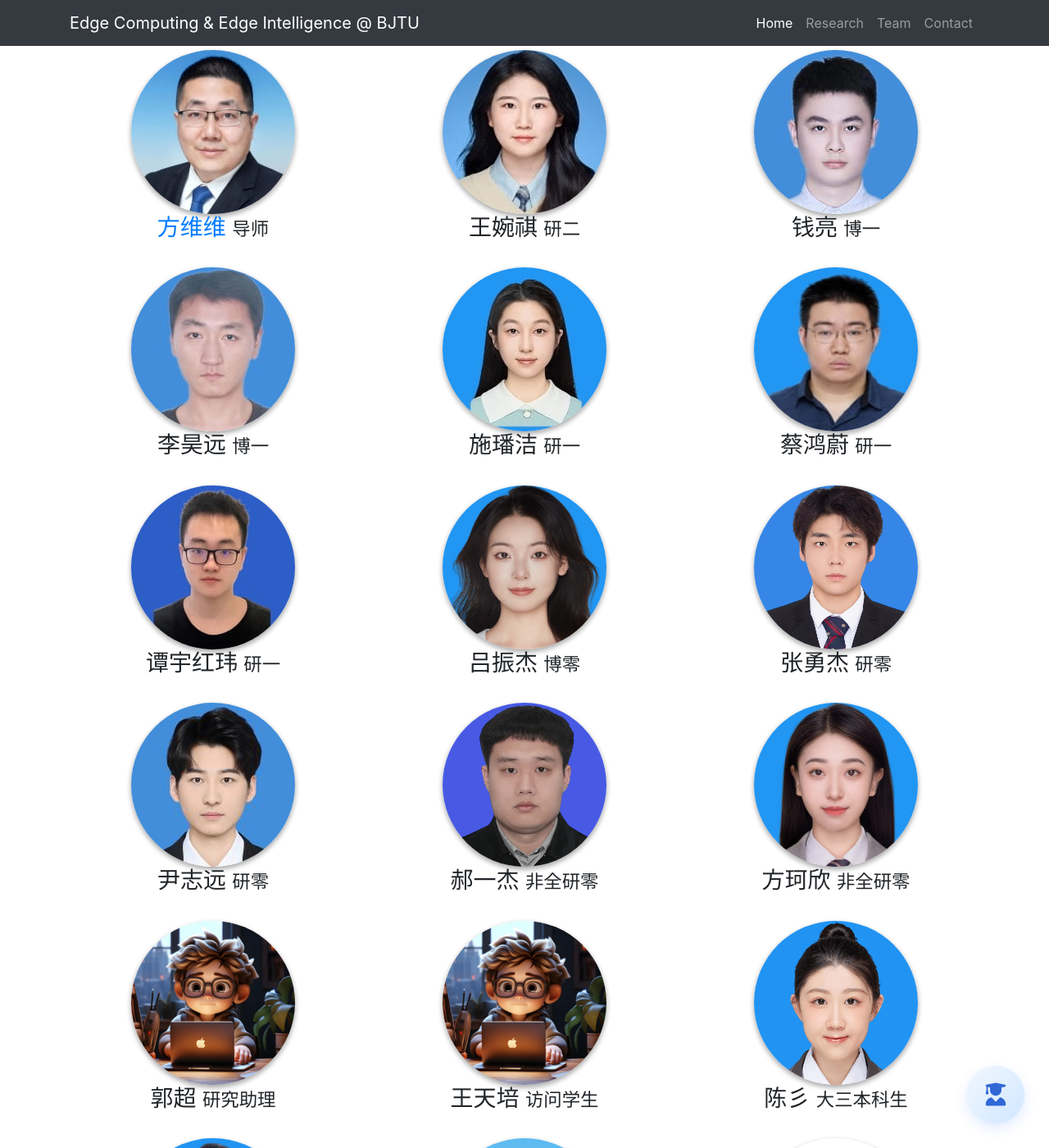
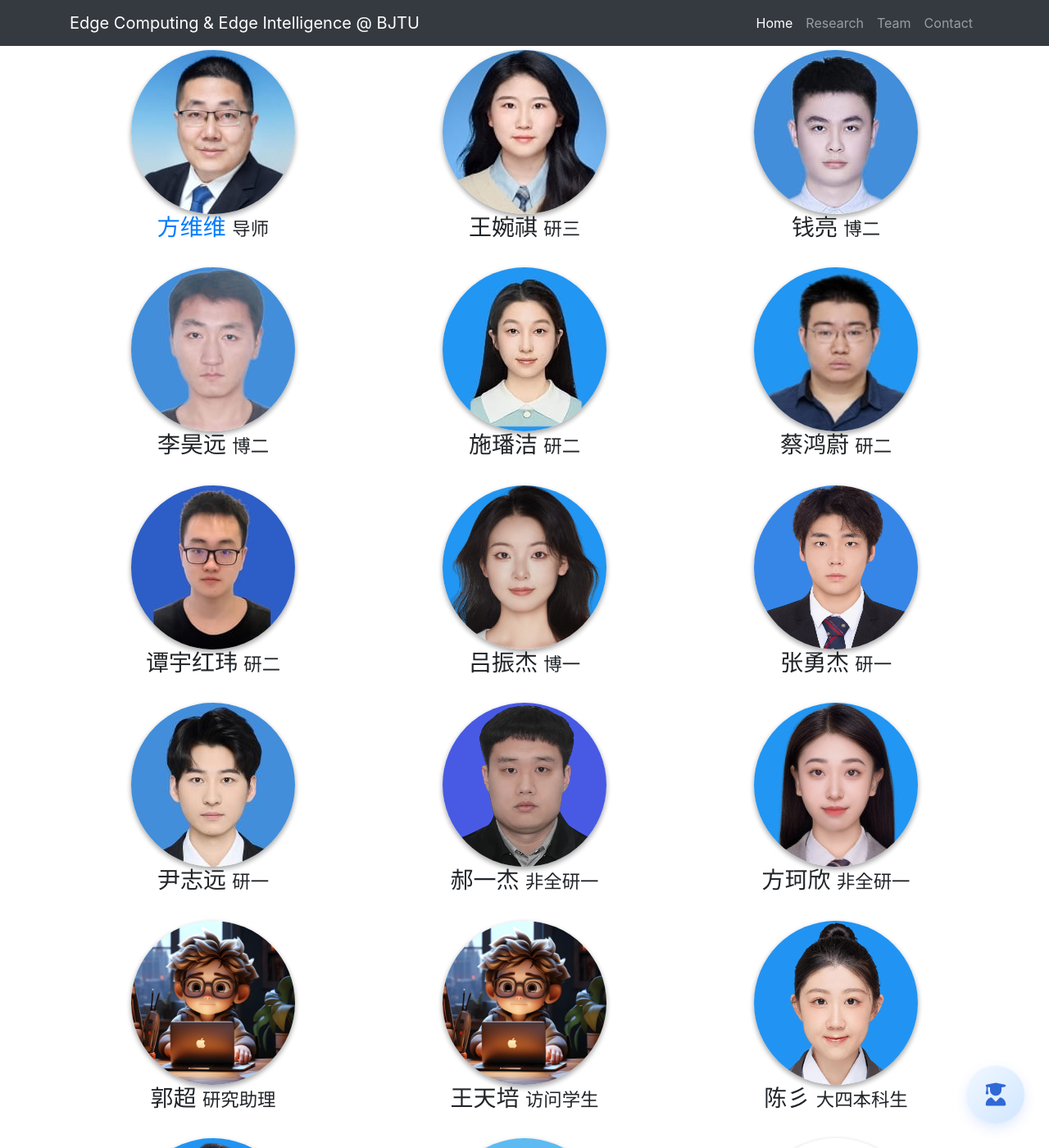
Before and after one commit to fangvv/Homepage, a Jekyll site: the page Edgecomp/index.html, which Jekyll copies as it is, in a window 1280 px wide and 1400 px high, scrolled down 7592 px. Shown: the whole window at 82% size. Built offline with Jekyll 4.4.1, drawn with Linux system fonts in a browser that asks for light colours; comment, search, counter and statistics services are not loaded; some of the changed text lies outside the part shown.

Commit message:
update faq and Edgecomp

```diff
--- a/Edgecomp/index.html
+++ b/Edgecomp/index.html
@@ -302,47 +302,47 @@
       </div>
       <div class="col-lg-4 col-sm-6 text-center mb-4">
           <img class="rounded-circle img-fluid d-block mx-auto" src="img/wwq.jpg" alt="" />
-          <h3>王婉祺 <small>研二</small> </h3>
+          <h3>王婉祺 <small>研三</small> </h3>
       </div>
       <div class="col-lg-4 col-sm-6 text-center mb-4">
           <img class="rounded-circle img-fluid d-block mx-auto" src="img/ql.jpg" alt="" />
-          <h3>钱亮 <small>博一</small> </h3>
+          <h3>钱亮 <small>博二</small> </h3>
       </div>
       <div class="col-lg-4 col-sm-6 text-center mb-4">
           <img class="rounded-circle img-fluid d-block mx-auto" src="img/lhy.jpg" alt="" />
-          <h3>李昊远 <small>博一</small> </h3>
+          <h3>李昊远 <small>博二</small> </h3>
       </div>
       <div class="col-lg-4 col-sm-6 text-center mb-4">
           <img class="rounded-circle img-fluid d-block mx-auto" src="img/sfj.jpg" alt="" />
-          <h3>施璠洁 <small>研一</small> </h3>
+          <h3>施璠洁 <small>研二</small> </h3>
       </div>
       <div class="col-lg-4 col-sm-6 text-center mb-4">
           <img class="rounded-circle img-fluid d-block mx-auto" src="img/chw.jpg" alt="" />
-          <h3>蔡鸿蔚 <small>研一</small> </h3>
+          <h3>蔡鸿蔚 <small>研二</small> </h3>
       </div>
       <div class="col-lg-4 col-sm-6 text-center mb-4">
           <img class="rounded-circle img-fluid d-block mx-auto" src="img/tyhw.jpg" alt="" />
-          <h3>谭宇红玮 <small>研一</small> </h3>
+          <h3>谭宇红玮 <small>研二</small> </h3>
       </div>
       <div class="col-lg-4 col-sm-6 text-center mb-4">
           <img class="rounded-circle img-fluid d-block mx-auto" src="img/lzj.jpg" alt="" />
-          <h3>吕振杰 <small>博零</small> </h3>
+          <h3>吕振杰 <small>博一</small> </h3>
       </div>
       <div class="col-lg-4 col-sm-6 text-center mb-4">
           <img class="rounded-circle img-fluid d-block mx-auto" src="img/zyj.png" alt="" />
-          <h3>张勇杰 <small>研零</small> </h3>
+          <h3>张勇杰 <small>研一</small> </h3>
       </div>
       <div class="col-lg-4 col-sm-6 text-center mb-4">
           <img class="rounded-circle img-fluid d-block mx-auto" src="img/yzy.jpg" alt="" />
-          <h3>尹志远 <small>研零</small> </h3>
+          <h3>尹志远 <small>研一</small> </h3>
       </div>
       <div class="col-lg-4 col-sm-6 text-center mb-4">
           <img class="rounded-circle img-fluid d-block mx-auto" src="img/hyj.png" alt="" />
-          <h3>郝一杰 <small>非全研零</small> </h3>
+          <h3>郝一杰 <small>非全研一</small> </h3>
       </div>
       <div class="col-lg-4 col-sm-6 text-center mb-4">
           <img class="rounded-circle img-fluid d-block mx-auto" src="img/fkx.jpg" alt="" />
-          <h3>方珂欣 <small>非全研零</small> </h3>
+          <h3>方珂欣 <small>非全研一</small> </h3>
       </div>
       <div class="col-lg-4 col-sm-6 text-center mb-4">
           <img class="rounded-circle img-fluid d-block mx-auto" src="img/gc.jpg" alt="" />
@@ -354,15 +354,15 @@
       </div>
             <div class="col-lg-4 col-sm-6 text-center mb-4">
           <img class="rounded-circle img-fluid d-block mx-auto" src="img/cs.png" alt="" />
-          <h3>陈彡 <small>大三本科生</small> </h3>
+          <h3>陈彡 <small>大四本科生</small> </h3>
       </div>
       <div class="col-lg-4 col-sm-6 text-center mb-4">
           <img class="rounded-circle img-fluid d-block mx-auto" src="img/ycw.png" alt="" />
-          <h3>余承武 <small>大三本科生</small> </h3>
+          <h3>余承武 <small>大四本科生</small> </h3>
       </div>
       <div class="col-lg-4 col-sm-6 text-center mb-4">
           <img class="rounded-circle img-fluid d-block mx-auto" src="img/yl.jpg" alt="" />
-          <h3>岳靓 <small>詹天佑学院大二本科生</small> </h3>
+          <h3>岳靓 <small>詹天佑学院大三本科生</small> </h3>
       </div>
       <div class="col-lg-4 col-sm-6 text-center mb-4">
           <img class="rounded-circle img-fluid d-block mx-auto" src="img/joinus.jpg" alt="" />
--- a/faq.html
+++ b/faq.html
@@ -90,15 +90,15 @@ strong:hover {
 
     <p><span class="greeting">本科生同学，你好：</span>
 
-    时常有大一到大三的同学联系进组实习事宜，因此我想有必要谈谈我的想法。</p>
+    时常有本校大一到大三的同学联系进组实习事宜，因此我想有必要谈谈我的想法，供参考。</p>
    <p>以下是我根据多年来<strong>课外</strong>指导我院的本科生进行<strong>大创/竞赛/学术研究(这些目前对老师都无强制工作要求,看个人意愿)</strong>的大量经验教训总结而成，简而言之就是学生往往持<strong>以最少的努力换最多的好处，好处到手就走人的功利心态</strong>来做事，如此对于老师来说倒不如不做，省下的时间咱们用来享受生活的宁静和美好也很不错。</p>
 
     <ol>
-<li>受客观条件如工位、个人精力所限，我组<strong>仅接收预期留组读硕博的本科生</strong>进组实习。若你对我的研究<strong>真感兴趣</strong>且想有所作为，那么真诚欢迎你来与我们共同成长。若只是为了学分或加分，或只是为了简历能加段科研经历，那么请不要找我。我更愿意的是基于长期主义来培养自己未来的科研同事和合作伙伴。</li>
+<li>受客观条件如工位、个人精力所限，我组<strong>仅接收预期留组读硕博的本科生</strong>进组实习。若你对我的研究<strong>真感兴趣</strong>且想有所作为，那么真诚欢迎你来与我们共同成长。若只是为了学分或加分，或只是为了简历能加段科研经历，或只是想简单体验一下，那么请不要找我。我更愿意的是基于长期主义来培养自己未来的科研同事和合作伙伴。</li>
 
 <li>有句话：以大多数人努力程度之低，根本轮不到拼天赋！我认为努力最起码是用周末、节假日和寒暑假来投入。当前学术界高度内卷，老师考核压力极大，不可能课外为本科生花太多时间。<strong>一分付出才可能有一分收获</strong>。</li>
 
-<li>科研竞争往往非常激烈，<strong>期待过多却没有一定的心理承受能力、抗压能力</strong>容易出问题。<strong>心理脆弱、抑郁、过于自我无法融入科研团队、不服从实验室日常管理规定</strong>的本科生请注意：我们没有时间、精力和兴趣来改变你。</li>
+<li>科研竞争往往非常激烈，失败挫折常有，<strong>期待过多却没有一定的心理承受能力、抗压能力</strong>易出问题。<strong>心理脆弱、抑郁、过于自我无法融入团队、不服从实验室管理规定</strong>的同学请注意：我们没有时间和精力来改变你。</li>
 
 <li>我认为，能以个人真实努力(非蹭挂名或所谓共同作者)发表顶会顶刊论文的本科生是<strong>极少数</strong>的。正常情况下，好的idea为什么老师不优先交给<strong>组里有经验的研究生</strong>而是给<strong>新手且未必一定会留组的本科生</strong>来主导执行和发表?</li>
 
```
